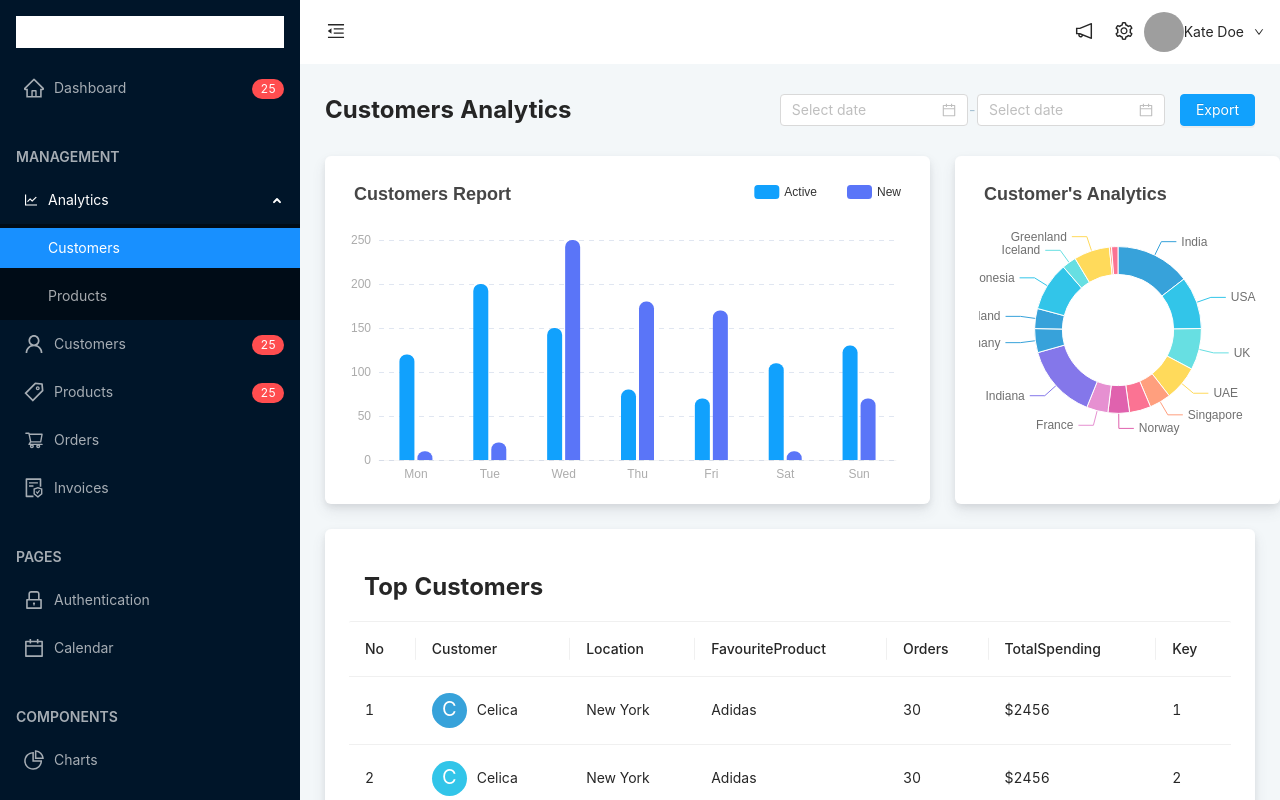
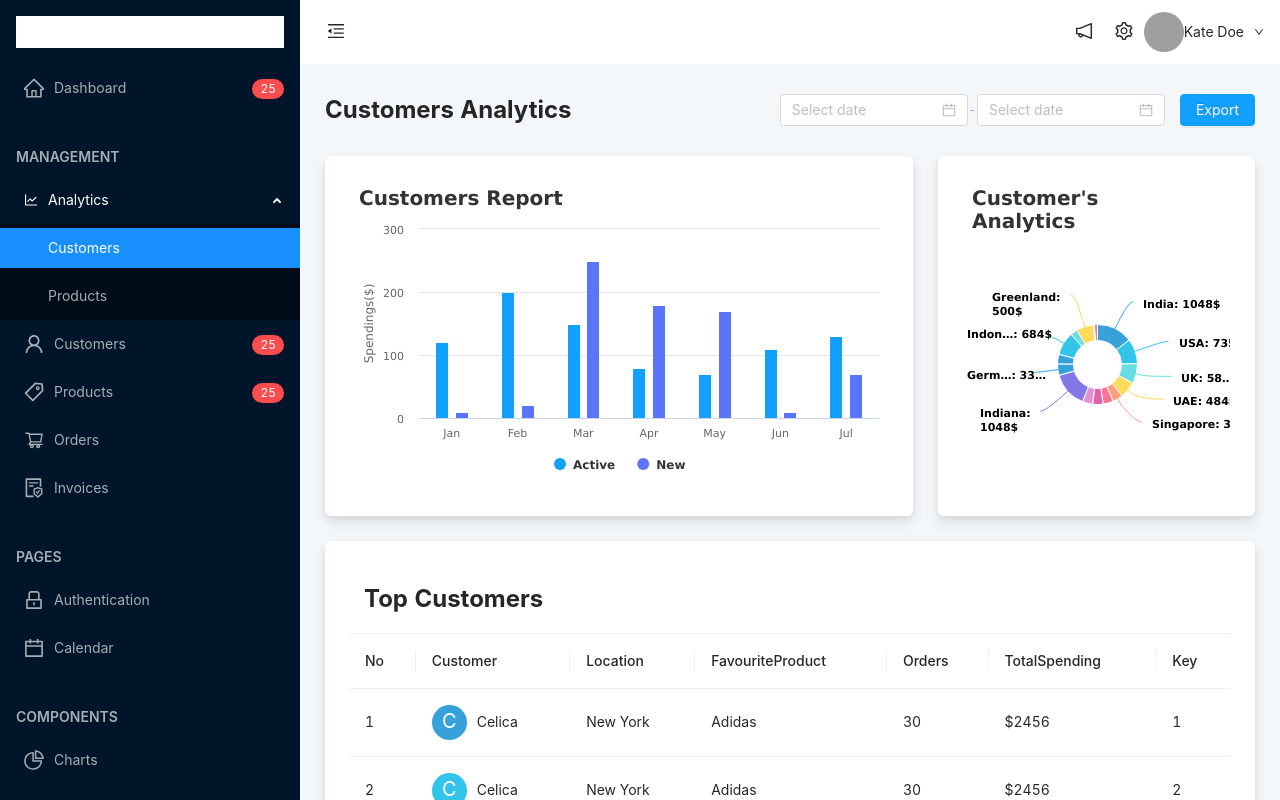
Before and after one commit to hemantnigam/IMAP, a React (Create React App) app: page /analytics/customers in a window 1280 px wide. Shown: the top 800 px of the page. Built offline with nearby package versions, Linux system fonts and the light colour scheme; grey boxes are pictures that could not be loaded.

Commit message:
merge code

```diff
--- a/package.json
+++ b/package.json
@@ -8,8 +8,6 @@
     "@testing-library/react": "^11.2.7",
     "@testing-library/user-event": "^12.8.3",
     "antd": "^4.16.1",
-    "echarts": "^5.1.1",
-    "echarts-for-react": "^3.0.1",
     "highcharts": "^9.1.1",
     "highcharts-react-official": "^3.0.0",
     "react": "^17.0.2",
--- a/src/components/barchart/BarChart.js
+++ /dev/null
@@ -1,83 +0,0 @@
-import React from "react";
-import ReactECharts from "echarts-for-react";
-
-function BarChart({ data }) {
-  const colorList = ["#11A1FD", "#5A75F8"];
-  data.forEach((item, index) => {
-    item.type = "bar";
-    item.barWidth = 15;
-    item.itemStyle = {
-      borderRadius: [7, 7, 0, 0],
-      color: colorList[index],
-    };
-  });
-  const options = {
-    title: {
-      text: "Customers Report",
-    },
-    tooltip: {
-      show: true,
-    },
-    legend: {
-      right: 0,
-      itemGap: 30,
-      data: ["Active", "New"],
-    },
-    xAxis: {
-      type: "category",
-      data: ["Mon", "Tue", "Wed", "Thu", "Fri", "Sat", "Sun"],
-      axisTick: {
-        show: false,
-      },
-      axisLine: {
-        lineStyle: {
-          color: "#0000000a",
-          dashOffset: 5,
-        },
-      },
-      axisLabel: {
-        color: "#00000054",
-      },
-    },
-    yAxis: {
-      type: "value",
-      axisLine: {
-        lineStyle: {
-          dashOffset: 5,
-        },
-      },
-      axisLabel: {
-        color: "#00000054",
-      },
-      splitLine: {
-        show: true,
-        lineStyle: {
-          type: [5, 5],
-        },
-      },
-    },
-    grid: {
-      left: 30,
-      right: 10,
-      bottom: 20,
-    },
-    animation: true,
-    animationDuration: 70,
-    animationDurationUpdate: 1000,
-    animationEasing: "linear",
-    series: data,
-  };
-  return (
-    <div>
-      <ReactECharts
-        option={options}
-        notMerge
-        lazyUpdate
-        theme="light"
-        opts={{ renderer: "svg" }}
-      />
-    </div>
-  );
-}
-
-export default BarChart;
--- /dev/null
+++ b/src/components/barchart/index.js
@@ -0,0 +1,70 @@
+import React from "react";
+import Highcharts from "highcharts";
+import HighchartsReact from "highcharts-react-official";
+import ImapChart from "../imap-chart";
+
+function BarChart({ data }) {
+  const colorList = ["#11A1FD", "#5A75F8"];
+  data.forEach((item, index) => {
+    item.color = colorList[index];
+  });
+  const options = {
+    chart: {
+      type: "column",
+    },
+    title: {
+      text: "Customers Report",
+      align: "left",
+      style: {
+        fontWeight: "bold",
+        fontSize: 20,
+      },
+    },
+    xAxis: {
+      categories: [
+        "Jan",
+        "Feb",
+        "Mar",
+        "Apr",
+        "May",
+        "Jun",
+        "Jul",
+        "Aug",
+        "Sep",
+        "Oct",
+        "Nov",
+        "Dec",
+      ],
+      crosshair: true,
+    },
+    yAxis: {
+      min: 0,
+      title: {
+        text: "Spendings($)",
+      },
+    },
+    tooltip: {
+      headerFormat: '<span style="font-size:10px">{point.key}</span><table>',
+      pointFormat:
+        '<tr><td style="color:{series.color};padding:0">{series.name}: </td>' +
+        '<td style="padding:0"><b>{point.y:.1f} mm</b></td></tr>',
+      footerFormat: "</table>",
+      shared: true,
+      useHTML: true,
+    },
+    plotOptions: {
+      column: {
+        pointPadding: 0.2,
+        borderWidth: 0,
+      },
+    },
+    series: data,
+  };
+  return (
+    <ImapChart>
+      <HighchartsReact highcharts={Highcharts} options={options} />
+    </ImapChart>
+  );
+}
+
+export default BarChart;
--- a/src/components/imap-chart/index.js
+++ b/src/components/imap-chart/index.js
@@ -1,12 +1,13 @@
-import React from 'react'
+import React from "react";
 
-function ImapChart({children}) {
-    console.log("imap")
-    return (
-        <div className="imap-charts">
-            {children}
-        </div>
-    )
+function ImapChart({ children }) {
+  const [show, setShow] = React.useState(false);
+  setTimeout(() => {
+    setShow(true);
+  }, 0);
+  return (
+    <>{show ? <div className="imap-charts">{children}</div> : <div></div>}</>
+  );
 }
 
-export default ImapChart
+export default ImapChart;
--- a/src/components/piechart/index.js
+++ b/src/components/piechart/index.js
@@ -1,46 +1,55 @@
 import React from "react";
-import ReactECharts from "echarts-for-react";
+import Highcharts from "highcharts";
+import HighchartsReact from "highcharts-react-official";
+import ImapChart from "../imap-chart";
 
 function PieChart({ data }) {
   const options = {
+    chart: {
+      plotBackgroundColor: null,
+      plotBorderWidth: null,
+      plotShadow: false,
+      type: "pie",
+    },
     title: {
       text: "Customer's Analytics",
+      align: "left",
+      style: {
+        fontWeight: "bold",
+        fontSize: 20,
+      },
     },
     tooltip: {
-      trigger: "item",
+      pointFormat: "{series.name}: <b>{point.y}$</b>",
+    },
+    accessibility: {
+      point: {
+        valueSuffix: "$",
+      },
+    },
+    plotOptions: {
+      pie: {
+        allowPointSelect: true,
+        cursor: "pointer",
+        innerSize: "60%",
+        dataLabels: {
+          enabled: true,
+          format: "<b>{point.name}</b>: {point.y}$",
+        },
+      },
     },
     series: [
       {
-        name: "Customer Analytics",
-        type: "pie",
-        radius: ["40%", "60%"],
-        avoidLabelOverlap: false,
-        itemStyle: {
-          borderColor: "#fff",
-          borderWidth: 1,
-        },
-        label: {
-          show: true,
-          color:"#00000090"
-        },
+        name: "Total Spendings",
+        colorByPoint: true,
         data: data,
       },
     ],
-    animation: true,
-    animationDuration: 1170,
-    animationDurationUpdate: 1000,
-    animationEasing: "linear",
   };
   return (
-    <div>
-        <ReactECharts
-          option={options}
-          notMerge
-          lazyUpdate
-          theme="light"
-          opts={{ renderer: "svg" }}
-        />
-    </div>
+    <ImapChart>
+      <HighchartsReact highcharts={Highcharts} options={options} />
+    </ImapChart>
   );
 }
 
--- a/src/pages/customersAnalytics/index.js
+++ b/src/pages/customersAnalytics/index.js
@@ -3,7 +3,7 @@ import { Card, DatePicker, Button } from "antd";
 import "./styles.scss";
 import GridTable from "../../components/gridtable/GridTable";
 import { tableData } from "../../mockData";
-import BarChart from "../../components/barchart/BarChart";
+import BarChart from "../../components/barchart";
 import PieChart from "../../components/piechart";
 import GeoChart from "../../components/geochart";
 
@@ -45,22 +45,22 @@ function CustomersAnalytics() {
     },
   ];
   const pieChartData = [
-    { value: 1048, name: "India", },
-    { value: 735, name: "USA" },
-    { value: 580, name: "UK" },
-    { value: 484, name: "UAE" },
-    { value: 300, name: "Singapore" },
-    { value: 300, name: "Malaysia" },
-    { value: 300, name: "Norway" },
-    { value: 300, name: "France" },
-    { value: 1048, name: "Indiana" },
-    { value: 335, name: "Germany" },
-    { value: 280, name: "England" },
-    { value: 684, name: "Indonesia" },
-    { value: 200, name: "Iceland" },
-    { value: 500, name: "Greenland" },
-    { value: 30, name: "Mexico" },
-    { value: 90, name: "Sweden" },
+    { y: 1048, name: "India", },
+    { y: 735, name: "USA" },
+    { y: 580, name: "UK" },
+    { y: 484, name: "UAE" },
+    { y: 300, name: "Singapore" },
+    { y: 300, name: "Malaysia" },
+    { y: 300, name: "Norway" },
+    { y: 300, name: "France" },
+    { y: 1048, name: "Indiana" },
+    { y: 335, name: "Germany" },
+    { y: 280, name: "England" },
+    { y: 684, name: "Indonesia" },
+    { y: 200, name: "Iceland" },
+    { y: 500, name: "Greenland" },
+    { y: 30, name: "Mexico" },
+    { y: 90, name: "Sweden" },
   ]
 
   React.useEffect(() => {
@@ -85,10 +85,11 @@ function CustomersAnalytics() {
       }
     });
     pieChartData.forEach((item,index)=>{
-      item.top=40;
-      item.itemStyle = {
-        color:colorList[index%colorList.length]
-      }
+      // item.top=40;
+      // item.itemStyle = {
+      //   color:colorList[index%colorList.length]
+      // }
+      item.color = colorList[index%colorList.length];
     })
   });
 
--- a/src/pages/customersAnalytics/styles.scss
+++ b/src/pages/customersAnalytics/styles.scss
@@ -3,12 +3,15 @@
 
 .customer-analytics {
   .chart-container {
+    height: 360px;
     .bar-chart {
       @extend .mr-5;
       width: 65%;
+      height: 100%;
     }
     .geo-chart {
       width: 35%;
+      height: 100%;
     }
   }
   .grid-table {
--- a/src/styles/_common.scss
+++ b/src/styles/_common.scss
@@ -152,18 +152,19 @@ $sizes: (
   -webkit-box-shadow: 0 7px 14px 0 rgb(65 69 88 / 10%),
     0 3px 6px 0 rgb(0 0 0 / 7%);
   box-shadow: 0 7px 14px 0 rgb(65 69 88 / 10%), 0 3px 6px 0 rgb(0 0 0 / 7%);
+  .ant-card-body{
+    height: 100%;
+  }
 }
 
 .imap-charts {
+  height: 100%;
+  >div {
+    height: 100%;
+  }
   .highcharts-container {
-    width: 100% !important;
-    // height: 100% !important;
-    svg {
-      width: 100% !important;
-      // height: 100% !important;
-      .highcharts-credits {
-        display: none;
-      }
+    .highcharts-credits {
+      display: none;
     }
   }
 }
```
